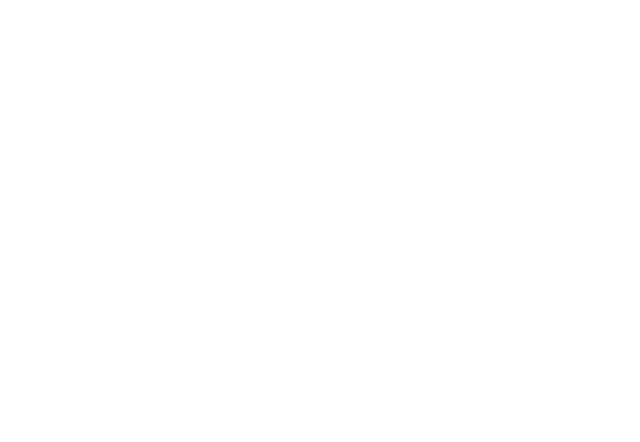
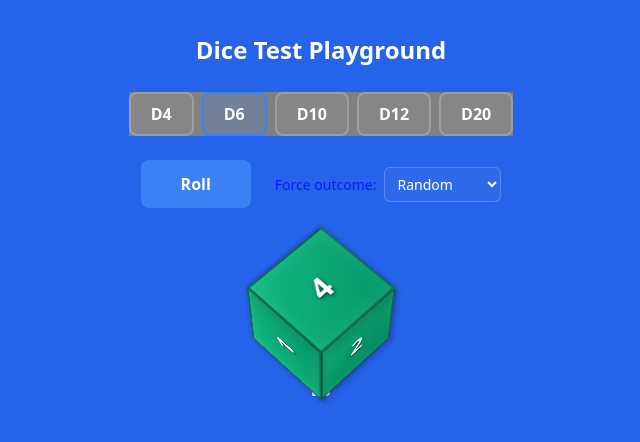
Before and after one commit to crewsycrews/elementary-dices, a Vue app in the folder client/: page /dice-test in a window 1280 px wide. Before the commit this address had no page. Shown: the top 442 px of the page, without its empty margins (319-959 px from the left). Built offline with nearby package versions, Linux system fonts and the light colour scheme.

Commit message:
add DiceTest view to check dices animations

```diff
--- a/client/src/router/index.ts
+++ b/client/src/router/index.ts
@@ -1,5 +1,6 @@
 import { createRouter, createWebHistory } from "vue-router";
 import { useUserStore } from "@/stores/user";
+import path from "path";
 
 const routes = [
   {
@@ -62,6 +63,11 @@ const routes = [
     component: () => import("@/views/DicesView.vue"),
     meta: { requiresAuth: true },
   },
+  {
+    path: "/dice-test",
+    name: "DiceTest",
+    component: () => import("@/views/DiceTest.vue"),
+  },
 ];
 
 const router = createRouter({
--- /dev/null
+++ b/client/src/views/DiceTest.vue
@@ -0,0 +1,269 @@
+<template>
+  <div class="dice-test">
+    <h1>Dice Test Playground</h1>
+
+    <!-- Dice type picker -->
+    <div class="dice-picker">
+      <button
+        v-for="type in diceTypes"
+        :key="type"
+        class="dice-pick-btn"
+        :class="{ active: selectedDice === type }"
+        @click="selectedDice = type"
+      >
+        {{ type.toUpperCase() }}
+      </button>
+    </div>
+
+    <!-- Roll controls -->
+    <div class="controls">
+      <button class="roll-btn" :disabled="isRolling" @click="rollDice">
+        {{ isRolling ? "Rolling..." : "Roll" }}
+      </button>
+      <label class="outcome-pick">
+        <span>Force outcome:</span>
+        <select v-model="forcedOutcome">
+          <option value="">Random</option>
+          <option value="crit_success">Crit Success</option>
+          <option value="success">Success</option>
+          <option value="fail">Fail</option>
+          <option value="crit_fail">Crit Fail</option>
+        </select>
+      </label>
+    </div>
+
+    <!-- Dice visualization -->
+    <DiceRollVisualization
+      ref="vizRef"
+      :dice-type="selectedDice"
+      :result="currentResult"
+      @roll-complete="onRollComplete"
+    />
+
+    <!-- Roll log -->
+    <div v-if="rollLog.length" class="roll-log">
+      <h3>Roll Log</h3>
+      <div v-for="(entry, i) in rollLog" :key="i" class="log-entry">
+        <span class="log-dice">{{ entry.dice }}</span>
+        <span class="log-value">{{ entry.value }}</span>
+        <span class="log-outcome" :class="`outcome-${entry.outcome}`">{{
+          entry.outcome
+        }}</span>
+      </div>
+    </div>
+  </div>
+</template>
+
+<script setup lang="ts">
+import { ref, nextTick } from "vue";
+import DiceRollVisualization, {
+  type DiceRollResult,
+} from "@/components/game/DiceRollVisualization.vue";
+
+type DiceType = "d4" | "d6" | "d10" | "d12" | "d20";
+
+const diceTypes: DiceType[] = ["d4", "d6", "d10", "d12", "d20"];
+const diceMaxValues: Record<DiceType, number> = {
+  d4: 4,
+  d6: 6,
+  d10: 10,
+  d12: 12,
+  d20: 20,
+};
+
+const selectedDice = ref<DiceType>("d6");
+const forcedOutcome = ref<string>("");
+const isRolling = ref(false);
+const currentResult = ref<DiceRollResult>();
+const vizRef = ref<InstanceType<typeof DiceRollVisualization> | null>(null);
+
+const rollLog = ref<Array<{ dice: string; value: number; outcome: string }>>(
+  [],
+);
+
+function randomOutcome(): DiceRollResult["outcome"] {
+  const outcomes: DiceRollResult["outcome"][] = [
+    "crit_success",
+    "success",
+    "fail",
+    "crit_fail",
+  ];
+  return outcomes[Math.floor(Math.random() * outcomes.length)];
+}
+
+async function rollDice() {
+  if (isRolling.value) return;
+  isRolling.value = true;
+
+  const max = diceMaxValues[selectedDice.value];
+  const rollValue = Math.floor(Math.random() * max) + 1;
+  const outcome = forcedOutcome.value
+    ? (forcedOutcome.value as DiceRollResult["outcome"])
+    : randomOutcome();
+
+  currentResult.value = {
+    roll_value: rollValue,
+    outcome,
+  };
+
+  await nextTick();
+  await vizRef.value?.roll();
+
+  rollLog.value.unshift({
+    dice: selectedDice.value.toUpperCase(),
+    value: rollValue,
+    outcome,
+  });
+
+  isRolling.value = false;
+}
+
+function onRollComplete() {
+  console.log("Roll animation complete");
+}
+</script>
+
+<style scoped>
+.dice-test {
+  display: flex;
+  flex-direction: column;
+  align-items: center;
+  padding: 2rem;
+  gap: 1.5rem;
+  min-height: 100vh;
+  color: white;
+  background-color: #2563eb;
+}
+
+h1 {
+  font-size: 1.5rem;
+  font-weight: 700;
+}
+
+.dice-picker {
+  display: flex;
+  gap: 0.5rem;
+  background-color: grey;
+}
+
+.dice-pick-btn {
+  padding: 0.5rem 1.25rem;
+  border: 2px solid rgba(255, 255, 255, 0.2);
+  border-radius: 0.5rem;
+  background: rgba(255, 255, 255, 0.05);
+  color: white;
+  font-weight: 600;
+  cursor: pointer;
+  transition: all 0.15s;
+}
+
+.dice-pick-btn:hover {
+  background: rgba(255, 255, 255, 0.1);
+}
+
+.dice-pick-btn.active {
+  border-color: #3b82f6;
+  background: rgba(59, 130, 246, 0.2);
+}
+
+.controls {
+  display: flex;
+  align-items: center;
+  gap: 1.5rem;
+}
+
+.roll-btn {
+  padding: 0.75rem 2.5rem;
+  border: none;
+  border-radius: 0.5rem;
+  background: #3b82f6;
+  color: white;
+  font-size: 1rem;
+  font-weight: 700;
+  cursor: pointer;
+  transition: background 0.15s;
+}
+
+.roll-btn:hover:not(:disabled) {
+  background: #2563eb;
+}
+
+.roll-btn:disabled {
+  opacity: 0.5;
+  cursor: not-allowed;
+}
+
+.outcome-pick {
+  display: flex;
+  align-items: center;
+  gap: 0.5rem;
+  font-size: 0.875rem;
+  color: rgba(0, 0, 255, 0.7);
+}
+
+.outcome-pick select {
+  padding: 0.375rem 0.5rem;
+  border: 1px solid rgba(255, 255, 255, 0.2);
+  border-radius: 0.375rem;
+  background: rgba(255, 255, 255, 0.05);
+  color: white;
+  font-size: 0.875rem;
+}
+
+.roll-log {
+  width: 100%;
+  max-width: 400px;
+}
+
+.roll-log h3 {
+  font-size: 0.875rem;
+  color: rgba(255, 255, 255, 0.5);
+  margin-bottom: 0.5rem;
+  text-transform: uppercase;
+  letter-spacing: 0.05em;
+}
+
+.log-entry {
+  display: flex;
+  align-items: center;
+  gap: 0.75rem;
+  padding: 0.375rem 0;
+  font-size: 0.875rem;
+  border-bottom: 1px solid rgba(255, 255, 255, 0.05);
+}
+
+.log-dice {
+  font-weight: 600;
+  width: 2.5rem;
+}
+
+.log-value {
+  font-weight: 700;
+  width: 1.5rem;
+  text-align: center;
+}
+
+.log-outcome {
+  font-size: 0.75rem;
+  padding: 0.125rem 0.5rem;
+  border-radius: 9999px;
+  font-weight: 600;
+}
+
+.outcome-crit_success {
+  background: rgba(251, 191, 36, 0.2);
+  color: #fbbf24;
+}
+.outcome-success {
+  background: rgba(16, 185, 129, 0.2);
+  color: #10b981;
+}
+.outcome-fail {
+  background: rgba(239, 68, 68, 0.2);
+  color: #ef4444;
+}
+.outcome-crit_fail {
+  background: rgba(124, 58, 237, 0.2);
+  color: #7c3aed;
+}
+</style>
```
